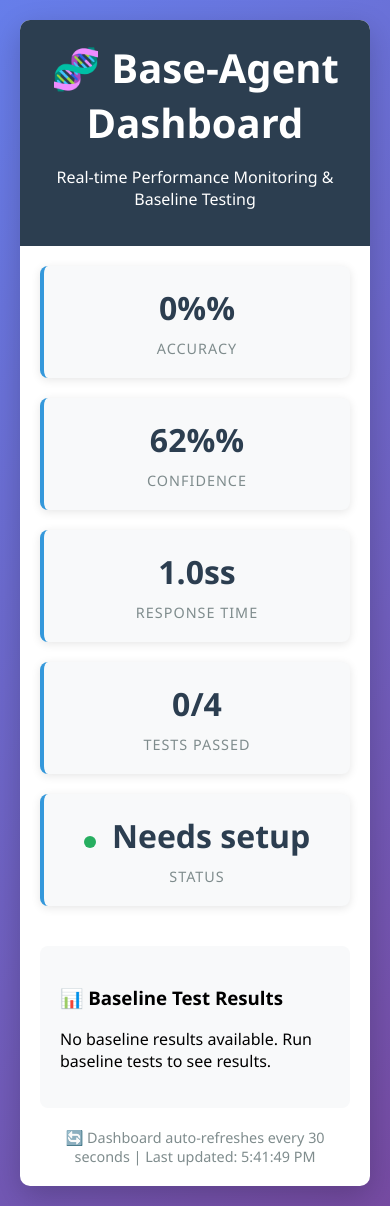
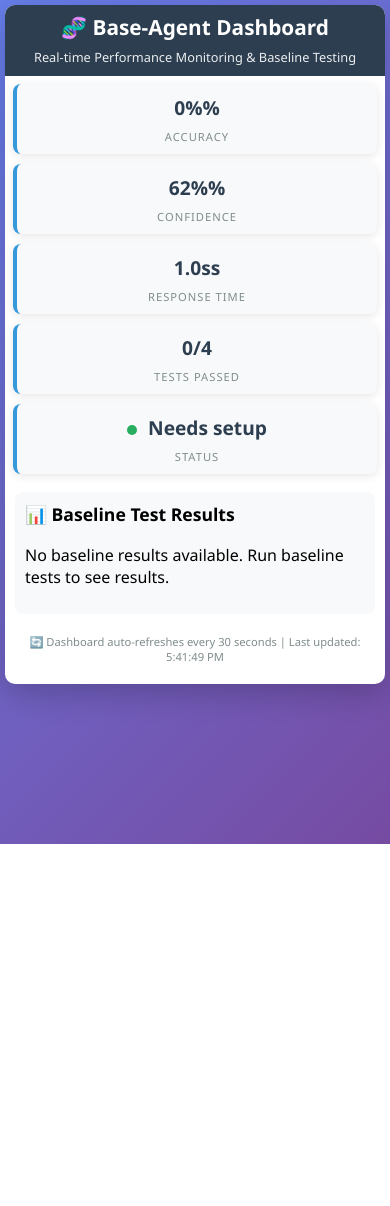
Before and after one commit to F8ai/compliance-agent, a Flask app: page / in a window 390 px wide. After the commit the page ends 844 px from the top, so only its background shows below. Run offline with Flask 3, Linux system fonts and the light colour scheme; data that the repository does not hold is empty.

Commit message:
Assistant checkpoint: Made dashboard responsive for mobile devices
Assistant generated file changes:
- base_agent/templates/dashboard.html: Make dashboard responsive and clean up CSS

---

User prompt:

Clean up; make responsive

Replit-Commit-Author: Assistant
Replit-Commit-Session-Id: d15a914f-adf9-4819-9d4b-a567131d5d05

```diff
--- a/base_agent/templates/dashboard.html
+++ b/base_agent/templates/dashboard.html
@@ -5,13 +5,18 @@
     <meta name="viewport" content="width=device-width, initial-scale=1.0">
     <title>{{ agent_name }} Dashboard</title>
     <style>
+        * {
+            box-sizing: border-box;
+        }
+
         body {
             font-family: 'Segoe UI', Tahoma, Geneva, Verdana, sans-serif;
             margin: 0;
-            padding: 20px;
+            padding: 10px;
             background: linear-gradient(135deg, #667eea 0%, #764ba2 100%);
             min-height: 100vh;
         }
+
         .container {
             max-width: 1200px;
             margin: 0 auto;
@@ -20,75 +25,190 @@
             box-shadow: 0 10px 30px rgba(0,0,0,0.2);
             overflow: hidden;
         }
+
         .header {
             background: #2c3e50;
             color: white;
-            padding: 20px;
+            padding: 15px;
             text-align: center;
         }
+
         .header h1 {
             margin: 0;
-            font-size: 2.5em;
+            font-size: 1.8em;
+            line-height: 1.2;
         }
+
+        .header p {
+            margin: 8px 0 0 0;
+            font-size: 0.9em;
+            opacity: 0.9;
+        }
+
         .metrics-grid {
             display: grid;
-            grid-template-columns: repeat(auto-fit, minmax(250px, 1fr));
-            gap: 20px;
-            padding: 20px;
+            grid-template-columns: repeat(auto-fit, minmax(200px, 1fr));
+            gap: 15px;
+            padding: 15px;
         }
+
         .metric-card {
             background: #f8f9fa;
             border-radius: 8px;
-            padding: 20px;
+            padding: 15px;
             text-align: center;
             border-left: 4px solid #3498db;
             box-shadow: 0 2px 10px rgba(0,0,0,0.1);
         }
+
         .metric-value {
-            font-size: 2em;
+            font-size: 1.6em;
             font-weight: bold;
             color: #2c3e50;
-            margin-bottom: 10px;
+            margin-bottom: 8px;
+            word-break: break-word;
         }
+
         .metric-label {
             color: #7f8c8d;
-            font-size: 0.9em;
+            font-size: 0.8em;
             text-transform: uppercase;
             letter-spacing: 1px;
         }
+
         .status-indicator {
             display: inline-block;
-            width: 12px;
-            height: 12px;
+            width: 10px;
+            height: 10px;
             border-radius: 50%;
-            margin-right: 8px;
+            margin-right: 6px;
         }
+
         .status-running { background-color: #27ae60; }
         .status-warning { background-color: #f39c12; }
         .status-error { background-color: #e74c3c; }
+
         .baseline-section {
-            margin: 20px;
-            padding: 20px;
+            margin: 15px;
+            padding: 15px;
             background: #f8f9fa;
             border-radius: 8px;
         }
+
+        .baseline-section h3 {
+            margin-top: 0;
+            font-size: 1.2em;
+        }
+
         .test-result {
             display: flex;
             justify-content: space-between;
             align-items: center;
             padding: 10px;
-            margin: 5px 0;
+            margin: 8px 0;
             background: white;
             border-radius: 5px;
             border-left: 4px solid #3498db;
+            font-size: 0.9em;
+            flex-wrap: wrap;
+            gap: 5px;
         }
+
+        .test-result span:first-child {
+            flex: 1;
+            min-width: 200px;
+        }
+
         .test-passed { border-left-color: #27ae60; }
         .test-failed { border-left-color: #e74c3c; }
+
         .refresh-info {
             text-align: center;
             color: #7f8c8d;
-            font-size: 0.9em;
-            margin: 20px;
+            font-size: 0.8em;
+            margin: 15px;
+            padding: 10px;
+        }
+
+        /* Mobile-specific styles */
+        @media (max-width: 768px) {
+            body {
+                padding: 5px;
+            }
+
+            .header {
+                padding: 10px;
+            }
+
+            .header h1 {
+                font-size: 1.5em;
+            }
+
+            .header p {
+                font-size: 0.8em;
+            }
+
+            .metrics-grid {
+                grid-template-columns: 1fr;
+                gap: 10px;
+                padding: 10px;
+            }
+
+            .metric-card {
+                padding: 12px;
+            }
+
+            .metric-value {
+                font-size: 1.4em;
+            }
+
+            .metric-label {
+                font-size: 0.7em;
+            }
+
+            .baseline-section {
+                margin: 10px;
+                padding: 10px;
+            }
+
+            .baseline-section h3 {
+                font-size: 1.1em;
+            }
+
+            .test-result {
+                flex-direction: column;
+                align-items: flex-start;
+                text-align: left;
+            }
+
+            .test-result span:first-child {
+                min-width: auto;
+                margin-bottom: 5px;
+            }
+
+            .refresh-info {
+                font-size: 0.7em;
+                margin: 10px;
+            }
+        }
+
+        /* Extra small screens */
+        @media (max-width: 480px) {
+            .header h1 {
+                font-size: 1.3em;
+            }
+
+            .metric-value {
+                font-size: 1.2em;
+            }
+
+            .metrics-grid {
+                padding: 8px;
+            }
+
+            .metric-card {
+                padding: 10px;
+            }
         }
     </style>
 </head>
```
